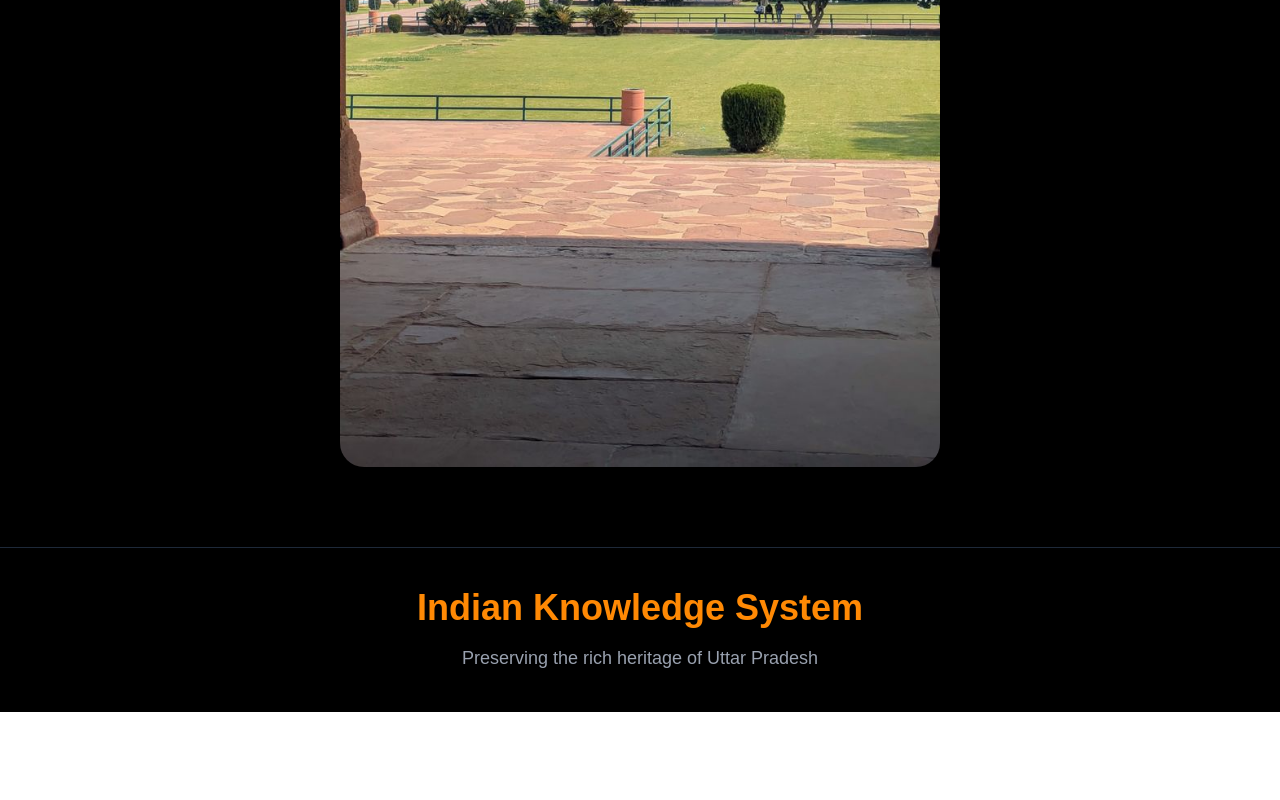
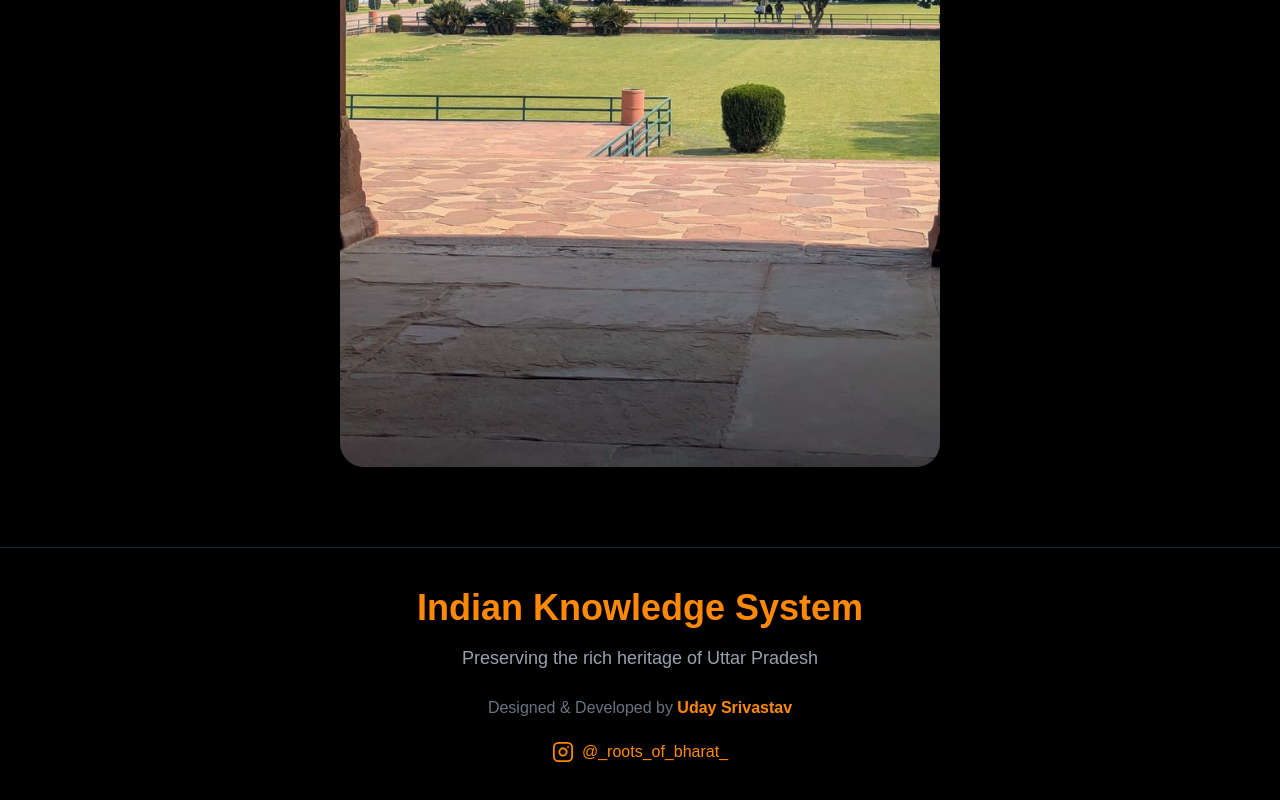
Before and after one commit to CodewithUdaySrivastav/iks-website, a React (Vite) app: page / in a window 1280 px wide. Shown: the part 3689-4489 px from the top of the page. Before the commit the page ends 4401 px from the top, so only its background shows below. Built offline with nearby package versions, Linux system fonts and the light colour scheme.

Commit message:
added creator and instagram

```diff
--- a/src/App.jsx
+++ b/src/App.jsx
@@ -21,7 +21,7 @@ import lucknow2 from "./assets/images/lucknow2.jpg";
 
 import varanasi1 from "./assets/images/varanasi1.jpg";
 import varanasi2 from "./assets/images/varanasi2.jpg";
-
+import { Instagram } from "lucide-react";
 const cities = [
   {
     name: "Agra",
@@ -240,7 +240,24 @@ function Home() {
     Preserving the rich heritage of Uttar Pradesh
   </p>
 
+  <p className="text-gray-500 mt-6 text-sm md:text-base">
+    Designed & Developed by <span className="text-orange-400 font-semibold">
+      Uday Srivastav
+    </span>
+  </p>
+
+  <a
+    href="https://www.instagram.com/_roots_of_bharat_/"
+    target="_blank"
+    rel="noreferrer"
+    className="flex items-center justify-center gap-2 mt-5 text-orange-400 hover:text-orange-300 transition"
+  >
+    <Instagram size={22} />
+    @_roots_of_bharat_
+  </a>
+
 </footer>
+
     </div>
   );
 }
```
Lines whose indentation alone changed are shown as unchanged.
